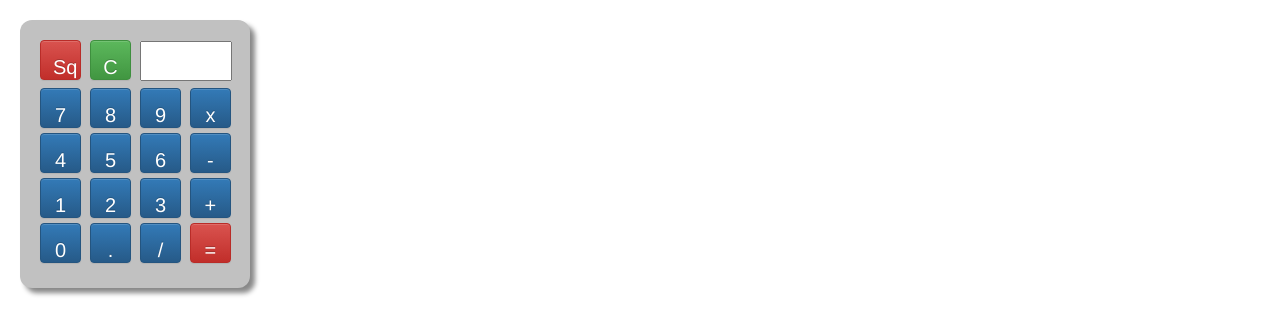
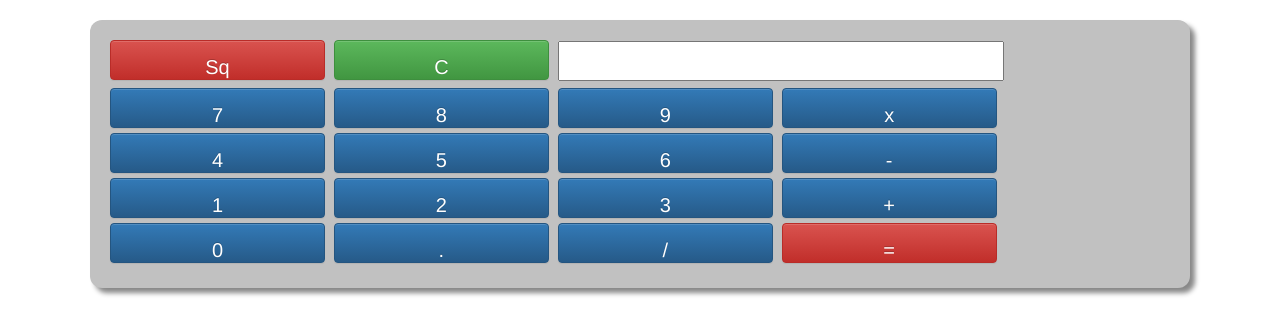
Before and after one commit to sivadharsan/calculator, a plain HTML site: page index.html in a window 1280 px wide. Drawn offline with nearby package versions, Linux system fonts and the light colour scheme.

Commit message:
Added boostrap container and span to resize correctly

```diff
--- a/calc.css
+++ b/calc.css
@@ -9,14 +9,13 @@
 }
 
 .calcResultBox {
-  width: 45%;
+  width: 41.5%;
   height: 40px;
   margin-bottom: 7px;
 }
 
 .theme-light, .theme-dark {
   background: #c1c1c1;
-  width: 18%;
   padding: 10px;
   box-shadow: 5px 5px 5px #888888;
   border-radius: 12px;
--- a/index.html
+++ b/index.html
@@ -8,7 +8,13 @@
 	<link rel="stylesheet" href="calc.css" />
 </head>
 <body ng-controller="calcCtrl">
-	<calc theme="theme-light"></calc>
+	<div class="container">
+		<div class="row-fluid">
+			<div class="span4">
+				<calc theme="theme-light"></calc>
+			</div>
+		</div>
+	</div>
 
 	<script src="https://cdnjs.cloudflare.com/ajax/libs/jquery/2.1.4/jquery.js"></script>
 	<script src="https://maxcdn.bootstrapcdn.com/bootstrap/3.3.4/js/bootstrap.min.js"></script>
```
